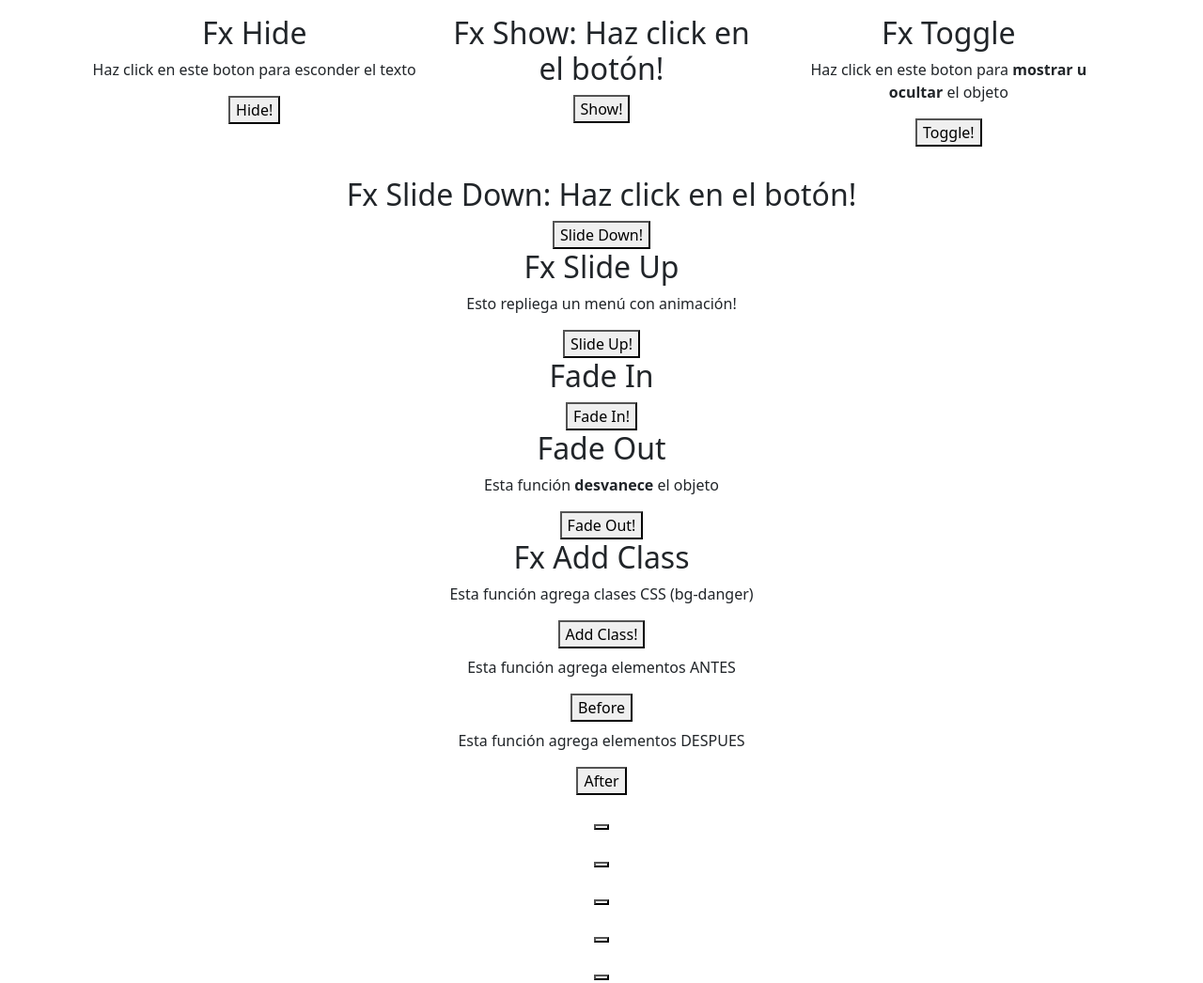
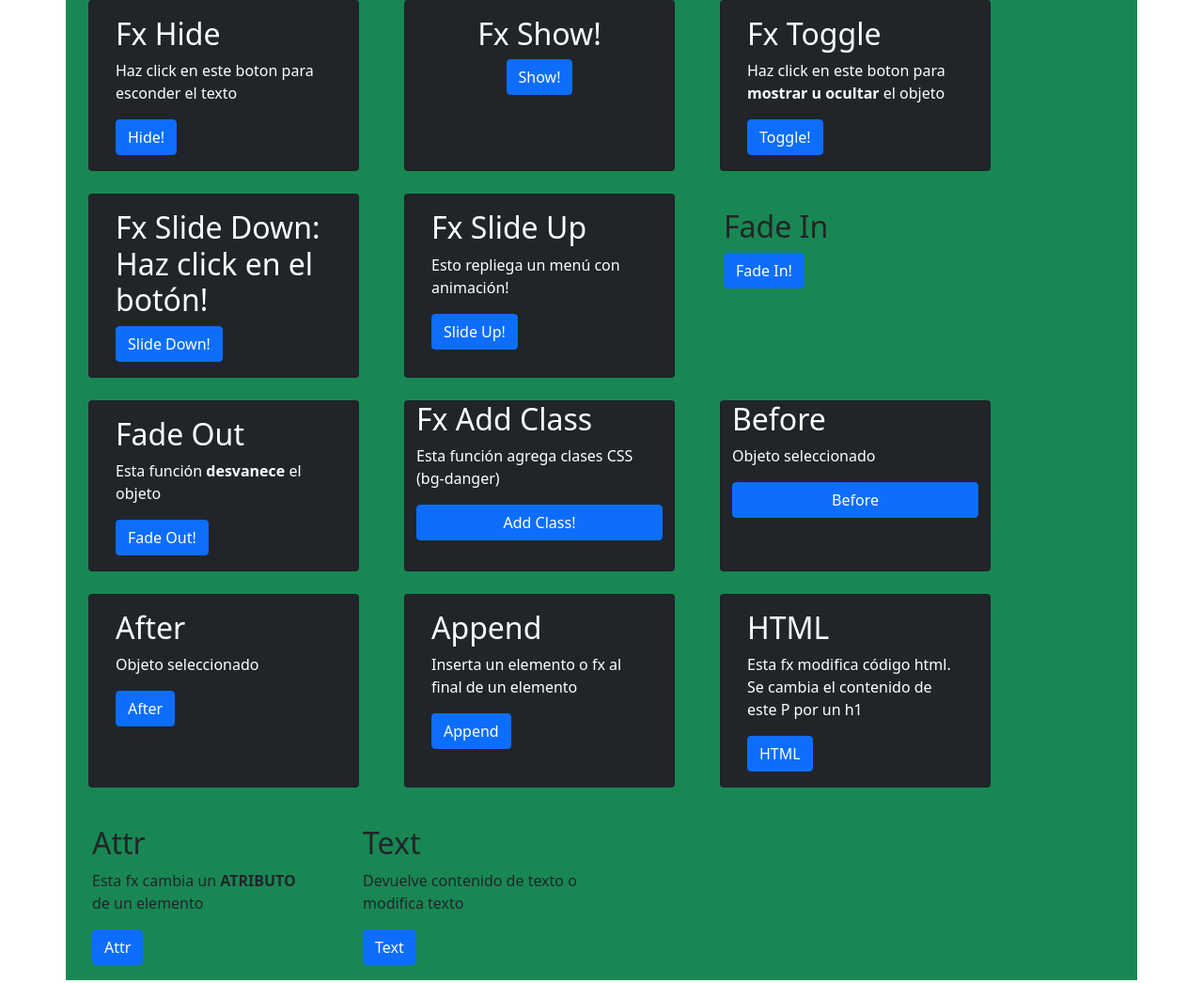
Before and after one commit to SegalhacK/ninja-desapareciendo, a plain HTML site: page funciones-jquery.html in a window 1280 px wide. Shown: the whole page at 94% size. Drawn offline with nearby package versions, Linux system fonts and the light colour scheme.

Commit message:
v0.9 Agrego bootstrap, falta ATTR Y VAL

```diff
--- a/funciones-jquery.html
+++ b/funciones-jquery.html
@@ -17,83 +17,130 @@
 </head>
 
 <body>
-    <div class="container text-center">
-        <div class="row p-3 mb-3">
-            <div id="fxhide" class="col p-6">
-                <h2>Fx Hide</h2>
-                <p id="parrhide">Haz click en este boton para esconder el texto</p>
-                <button id="btn-hide">Hide!</button>
-            </div>
-            <div id="fxshow" class="col">
-                <h2>Fx Show: Haz click en el botón!</h2>
-                <p id="pshow">Esta fx <b>mostrará</b> lo que esté oculto</p>
-                <button id="btn-show">Show!</button>
-            </div>
-            <div id="fxtoggle" class="col">
-                <h2>Fx Toggle</h2>
-                <p id="ptoggle">Haz click en este boton para <b>mostrar u ocultar</b> el objeto</p>
-                <button id="btn-toggle">Toggle!</button>
+    <div class="container bg-success">
+        <div class="row">
+            <div id="fxhide" class="col col-sm-4 card text-white bg-dark mb-4 mx-4" style="max-width: 18rem;">
+                <div class="card-body">
+                    <h2 class="card-title">Fx Hide</h2>
+                    <p id="parrhide" class="card-text">Haz click en este boton para esconder el texto</p>
+                    <button id="btn-hide" class="btn btn-primary">Hide!</button>
                 </div>
             </div>
-        <div id="fxslidedown">
-            <h2>Fx Slide Down: Haz click en el botón!</h2>
-            <p id="pslidedown">Esto despliega un menú con animación!</p>
-            <button id="btn-slidedown">Slide Down!</button>
+            <div id="fxshow" class="col col-sm-4 card text-white text-center bg-dark mb-4 mx-4"
+                style="max-width: 18rem;">
+                <div class="card-body">
+                    <h2 class="card-title">Fx Show!</h2>
+                    <p id="pshow" class="card-text">Esta fx <b>mostrará</b> lo que esté oculto</p>
+                    <button id="btn-show" class="btn btn-primary">Show!</button>
                 </div>
-        <div id="fxslideup" class="impares">
-            <h2>Fx Slide Up</h2>
-            <p id="pslideup">Esto repliega un menú con animación!</p>
-            <button id="btn-slideup">Slide Up!</button>
             </div>
-        <div class="fxfadeIn">
-            <h2>Fade In</h2>
-            <p id="pfadein">Esta función <b>aparece</b> el objeto</p>
-            <button id="btn-fadein">Fade In!</button>
+            <div id="fxtoggle" class="col col-sm-4 card text-white bg-dark mb-4 mx-4" style="max-width: 18rem;">
+                <div class="card-body">
+                    <h2 class="card-title">Fx Toggle</h2>
+                    <p id="ptoggle" class="card-text">Haz click en este boton para <b>mostrar u ocultar</b> el
+                        objeto
+                    </p>
+                    <button id="btn-toggle" class="btn btn-primary">Toggle!</button>
                 </div>
-        <div class="fxfadeOut">
-            <h2>Fade Out</h2>
-            <p id="pfadeout">Esta función <b>desvanece</b> el objeto</p>
-            <button id="btn-fadeout">Fade Out!</button>
             </div>
-        <div class="fxaddClass">
-            <h2>Fx Add Class</h2>
-            <p id="paddclass">Esta función agrega clases CSS (bg-danger)</p>
-            <button id="btn-addclass">Add Class!</button>
         </div>
-        <div class="fxbefore">
-            <h2></h2>
-            <p id="pbefore">Esta función agrega elementos ANTES</p>
-            <button id="btn-before">Before</button>
+
+        <div class="row">
+            <div id="fxslidedown" class="col col-sm-4 card text-white bg-dark mb-4 mx-4" style="max-width: 18rem;">
+                <div class="card-body">
+                    <h2 class="card-title">Fx Slide Down: Haz click en el botón!</h2>
+                    <p id="pslidedown" class="card-text">Esto despliega un menú con animación!</p>
+                    <button id="btn-slidedown" class="btn btn-primary">Slide Down!</button>
                 </div>
-        <div class="fxafter">
-            <h2></h2>
-            <p id="pafter">Esta función agrega elementos DESPUES</p>
-            <button id="btn-after">After</button>
             </div>
-        <div class="fxappend">
-            <h2></h2>
-            <p id=""></p>
-            <button id=""></button>
+            <div id="fxslideup" class="col col-sm-4 card text-white bg-dark mb-4 mx-4" style="max-width: 18rem;">
+                <div class="card-body">
+                    <h2 class="card-title">Fx Slide Up</h2>
+                    <p id="pslideup" class="card-text">Esto repliega un menú con animación!</p>
+                    <button id="btn-slideup" class="btn btn-primary">Slide Up!</button>
                 </div>
-        <div class="fxhtml">
-            <h2></h2>
-            <p id=""></p>
-            <button id=""></button>
             </div>
-        <div class="fxattr">
-            <h2></h2>
-            <p id=""></p>
-            <button id=""></button>
+            <div class="fxfadeIn" class="col col-sm-4 card text-white bg-dark mb-4 mx-4" style="max-width: 18rem;">
+                <div class="card-body">
+                    <h2 class="card-title">Fade In</h2>
+                    <p id="pfadein" class="card-text">Esta función <b>muestra un objeto</b> suavemente</p>
+                    <button id="btn-fadein" class="btn btn-primary">Fade In!</button>
                 </div>
-        <div class="fxval">
-            <h2></h2>
-            <p id=""></p>
-            <button id=""></button>
             </div>
-        <div class="fxtext">
-            <h2></h2>
-            <p id=""></p>
-            <button id=""></button>
+        </div>
+        <div class="row">
+            <div class="fxfadeOut col col-sm-4 card text-white bg-dark mb-4 mx-4" style="max-width: 18rem;">
+                <div class="card-body">
+                    <h2 class="card-title">Fade Out</h2>
+                    <p id="pfadeout" class="card-text">Esta función <b>desvanece</b> el objeto</p>
+                    <button id="btn-fadeout" class="btn btn-primary">Fade Out!</button>
+                </div>
+            </div>
+            <div class="fxaddClass col col-sm-4 card text-white bg-dark mb-4 mx-4" style="max-width: 18rem;">
+                <h2 class="card-title">Fx Add Class</h2>
+                <p id="paddclass" class="card-text">Esta función agrega clases CSS (bg-danger)</p>
+                <button id="btn-addclass" class="btn btn-primary">Add Class!</button>
+            </div>
+            <div class="fxbefore col col-sm-4 card text-white bg-dark mb-4 mx-4" style="max-width: 18rem;">
+                <h2 class="card-title">Before</h2>
+                <p id="pbefore" class="card-text">Objeto seleccionado</p>
+                <button id="btn-before" class="btn btn-primary">Before</button>
+            </div>
+        </div>
+        <div class="row">
+            <div class="fxafter col col-sm-4 card text-white bg-dark mb-4 mx-4" style="max-width: 18rem;">
+                <div class="card-body">
+                    <h2 class="card-title">After</h2>
+                    <p id="pafter" class="card-text">Objeto seleccionado</p>
+                    <button id="btn-after" class="btn btn-primary">After</button>
+                </div>
+            </div>
+            <div class="fxappend col col-sm-4 card text-white bg-dark mb-4 mx-4" style="max-width: 18rem;">
+                <div class="card-body">
+                    <h2 class="card-title">Append</h2>
+                    <p id="pappend" class="card-text">Inserta un elemento o fx al final de un elemento</p>
+                    <button id="btn-append" class="btn btn-primary">Append</button>
+                </div>
+            </div>
+            <div class="fxhtml col col-sm-4 card text-white bg-dark mb-4 mx-4" style="max-width: 18rem;">
+                <div class="card-body">
+                    <h2 class="card-title">HTML</h2>
+                    <p id="phtml" class="card-text">Esta fx modifica código html. <br> Se cambia el contenido de este P por un h1</p>
+                    <button id="btn-html" class="btn btn-primary">HTML</button>
+                </div>
+            </div>
+        </div>
+        <div class="row">
+            <div class="fxattr" class="col col-sm-4 card text-white bg-dark mb-4 mx-4" style="max-width: 18rem;">
+                <div class="card-body">
+                    <h2 class="card-title" class="btn btn-primary">Attr</h2>
+                    <p id="pattr">Esta fx cambia un <b>ATRIBUTO</b> de un elemento</p>
+                    <button id="btn-attr" class="btn btn-primary">Attr</button>
+                </div>
+            </div>
+            <!-- <div class="fxval" class="col col-sm-4 card text-white bg-dark mb-4 mx-4" style="max-width: 18rem;">
+                <div class="card-body">
+                    <h2 class="card-title">Val</h2>
+                    <p id="pval" class="card-text">Val devuelve el primer valor de </p>
+                    <label for="azul">Azul</label>
+                    <input type="checkbox" id="azul" name="color" value="azul">
+                    <label for="verde">Verde</label>
+                    <input type="checkbox" id="verde" name="color" value="verde">
+                    <label for="rojo">Rojo</label>
+                    <input type="checkbox" id="rojo" name="color" value="rojo">
+                    <label for="negro">Negro</label>
+                    <input type="checkbox" id="negro" name="color" value="negro">
+                    <label for="morado">Morado</label>
+                    <input type="checkbox" id="morado" name="color" value="morado">
+                    <button id="btn-val" class="btn btn-primary">Val</button>
+                </div>
+            </div> -->
+            <div class="fxtext" class="col col-sm-4 card text-white bg-dark mb-4 mx-4" style="max-width: 18rem;">
+                <div class="card-body">
+                    <h2 class="card-title">Text</h2>
+                    <p id="ptext">Devuelve contenido de texto o modifica texto</p>
+                    <button id="btn-text" class="btn btn-primary">Text</button>
+                </div>
             </div>
         </div>
 
@@ -106,72 +153,7 @@
         <script src="https://cdnjs.cloudflare.com/ajax/libs/jquery/3.5.1/jquery.min.js"
             integrity="sha512-bLT0Qm9VnAYZDflyKcBaQ2gg0hSYNQrJ8RilYldYQ1FxQYoCLtUjuuRuZo+fjqhx/qtq/1itJ0C2ejDxltZVFg=="
             crossorigin="anonymous"></script>
-
-    <script>
-        // 01 HID
-        $(document).ready(function () {
-            $('#btn-hide').on('click', function () {
-                $('#parrhide').hide();
-            })
-
-            // 02 SHOW
-            $('#btn-show').on('click', function () {
-                $('#pshow').show();
-            })
-
-            // 03 TOGGLE
-            $('#btn-toggle').on('click', function () {
-                $('#ptoggle').toggle();
-            })
-
-            // 04 SLIDE DOWN
-            $('#btn-slidedown').on('click', function () {
-                $('#pslidedown').slideDown();
-            })
-
-            // 05 SLIDE UP
-            $('#btn-slideup').on('click', function () {
-                $('#pslideup').slideUp();
-            })
-
-            // 06 FADE IN
-            $('#btn-fadein').on('click', function () {
-                $('#pfadein').fadeIn();
-            })
-
-            // 07 FADE OUT
-            $('#btn-fadeout').on('click', function () {
-                $('#pfadeout').fadeOut();
-            })
-
-            // 08 ADD CLASS
-            $('#btn-addclass').on('click', function () {
-                $('#paddclass').addClass('bg-danger');
-            })
-
-            // 09 BEFORE
-            $('#btn-before').on('click', function () {
-                $('#pbefore').before('<p>Esto se inserta ANTES del elemento</p>');
-            })
-
-            // 10 AFTER
-            $('#btn-after').on('click', function () {
-                $('#pafter').after('<p>Esto se inserta DESPUÉS del elemento</p>');
-            })
-
-            // 11 APPEND
-            $('#btn-append').on('click', function () {
-                $('#pappend').append('bg-danger');
-            })
-
-            // 12 HTML
-            $('#btn-html').on('click', function () {
-                $('#phtml').html('bg-danger');
-            })
-        })
-
-
-    </script>
+        <script src="command.js"></script>
 </body>
 
 </html>
```
Also changed, not shown: command.js (added, +77 -0 lines). Lines whose indentation alone changed are shown as unchanged.
